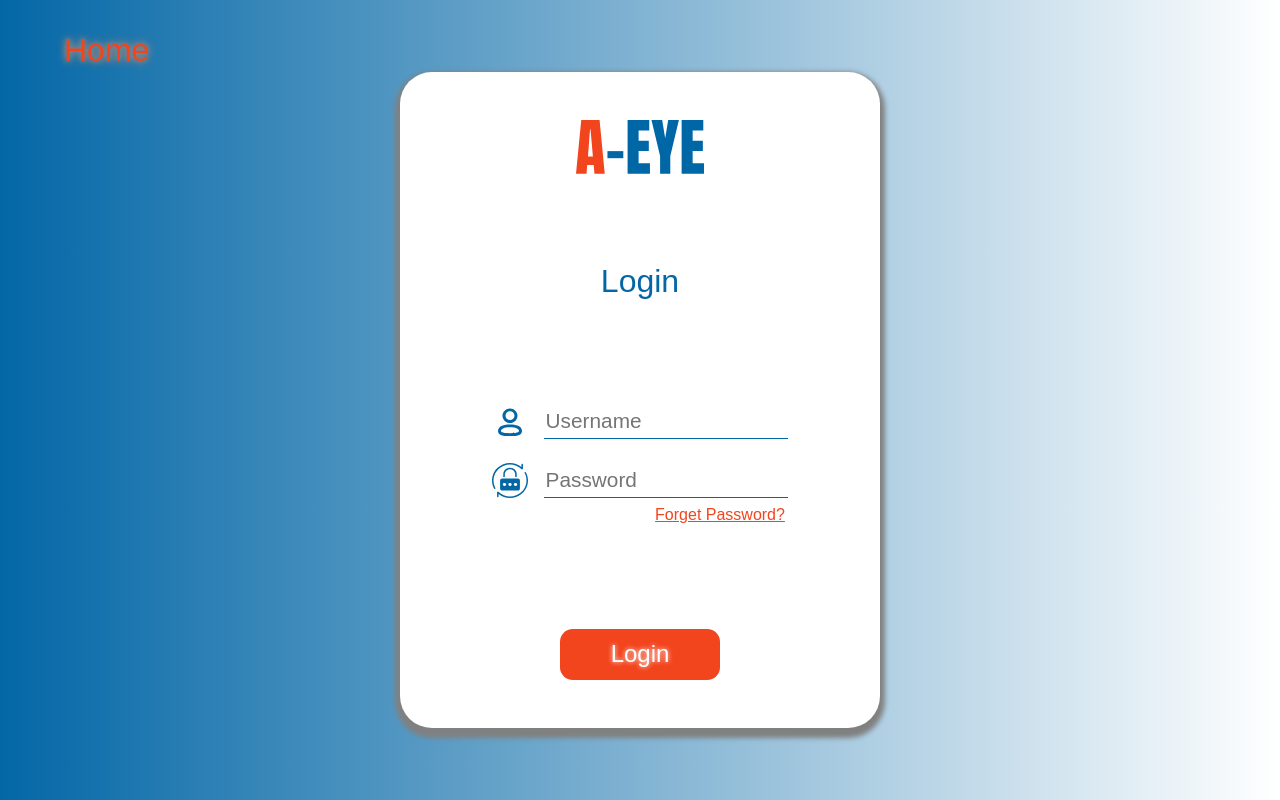
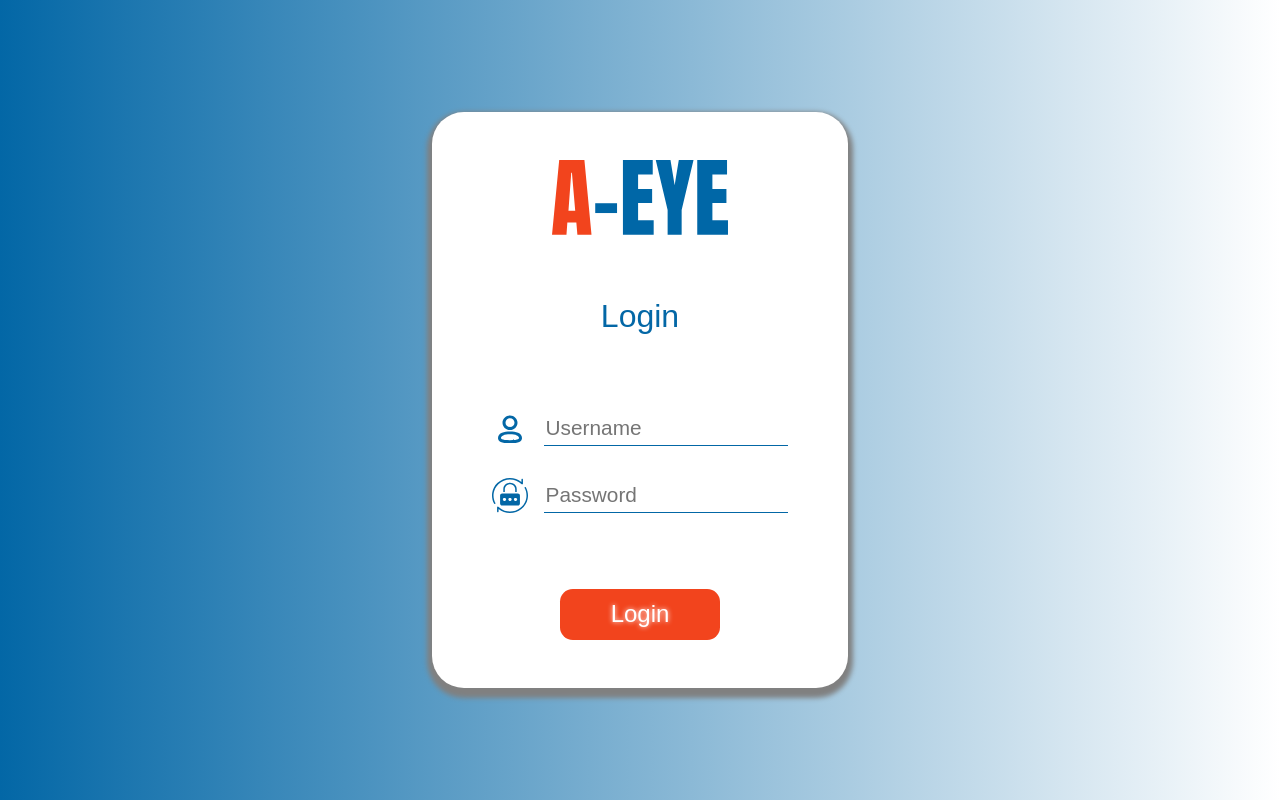
Before and after one commit to hassan-zein-aldeen/A-eye, a React (Create React App) app in the folder frontend/: page /Login in a window 1280 px wide. Built offline with nearby package versions, Linux system fonts and the light colour scheme; a web font is replaced by a local one.

Commit message:
frontend: editing login page

```diff
--- a/frontend/src/pages/login/index.js
+++ b/frontend/src/pages/login/index.js
@@ -50,8 +50,8 @@ const Login = () => {
       localStorage.setItem("token", token);
       localStorage.setItem("role", role.role);
       localStorage.setItem("username", username);
-      localStorage.setItem("id",id)
-      localStorage.setItem("shopname",shopname);
+      localStorage.setItem("id", id)
+      localStorage.setItem("shopname", shopname);
       localStorage.setItem("status", status.status);
 
       if (role.role === "user") {
@@ -69,10 +69,15 @@ const Login = () => {
   return (
     <div className="popup">
 
-      <a id="back" href="http://localhost:3001/">Home</a>
       <div className="form">
-
-        <img className="logo" src={login_img} alt="login_img" />
+        <a href="http://127.0.0.1:3001/Home">
+        <img
+          id="loginImg"
+          style={{ width: "11rem" }}
+          src={login_img}
+          alt="login Logo"
+        />
+      </a>
         <p>Login</p>
         <div className="cred">
 
@@ -87,8 +92,6 @@ const Login = () => {
             <input type="password" id="password" placeholder="Password"
               onChange={(e) => { setPassword(e.target.value) }} />
           </div>
-
-          <a className='forget' href="http:/localhost:3001/">Forget Password?</a>
         </div>
         <Button1 onClick={submit}>Login</Button1>
       </div>
--- a/frontend/src/pages/login/login.css
+++ b/frontend/src/pages/login/login.css
@@ -20,8 +20,8 @@
   padding: 3rem 3rem;
   border-radius: 2rem;
   background-color: white;
-  width: 30%;
-  height: 70vh;
+  width: 25%;
+  height: 60vh;
 }
 
 .form p {
@@ -33,7 +33,7 @@
 .cred {
   display: flex;
   flex-direction: column;
-  gap: 1.5rem;
+  gap: 2rem;
 }
 
 .cred input {
```
